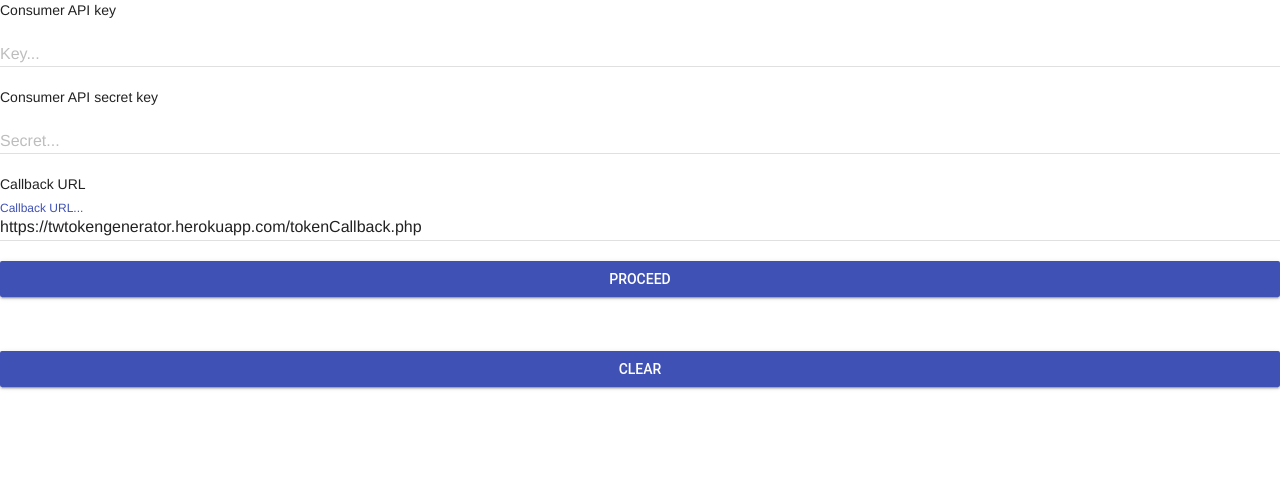
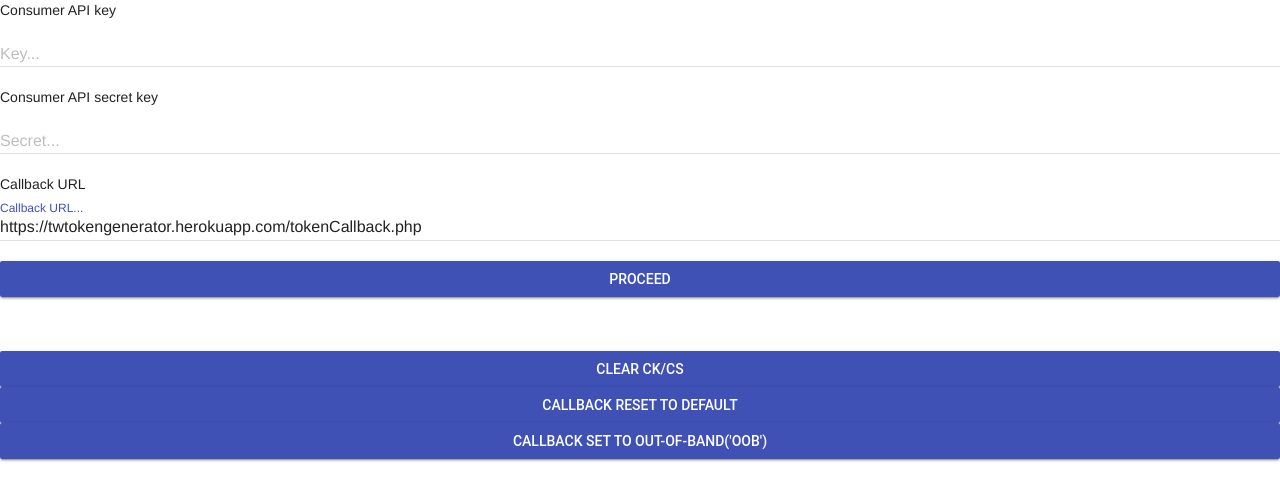
Before and after one commit to libnumafly/TwTokenGenerator, a PHP site: page / in a window 1280 px wide. Shown: the top 501 px of the page. Run offline with PHP 8.4, Linux system fonts and the light colour scheme.

Commit message:
Update index.php

```diff
--- a/index.php
+++ b/index.php
@@ -41,7 +41,17 @@
     <br>
     <button class="mdl-button mdl-js-button mdl-button--raised mdl-button--colored" style="width: 100%;"
         onclick="document.getElementById('a1').value='';document.getElementById('a2').value='';">
-        Clear
+        Clear CK/CS
+    </button>
+    <br>
+    <button class="mdl-button mdl-js-button mdl-button--raised mdl-button--colored" style="width: 100%;"
+        onclick="document.getElementById('a3').value='https://twtokengenerator.herokuapp.com/tokenCallback.php';">
+        Callback reset to default
+    </button>
+    <br>
+    <button class="mdl-button mdl-js-button mdl-button--raised mdl-button--colored" style="width: 100%;"
+        onclick="document.getElementById('a3').value='oob';">
+        Callback set to out-of-band('oob')
     </button>
 
 </body>
```
